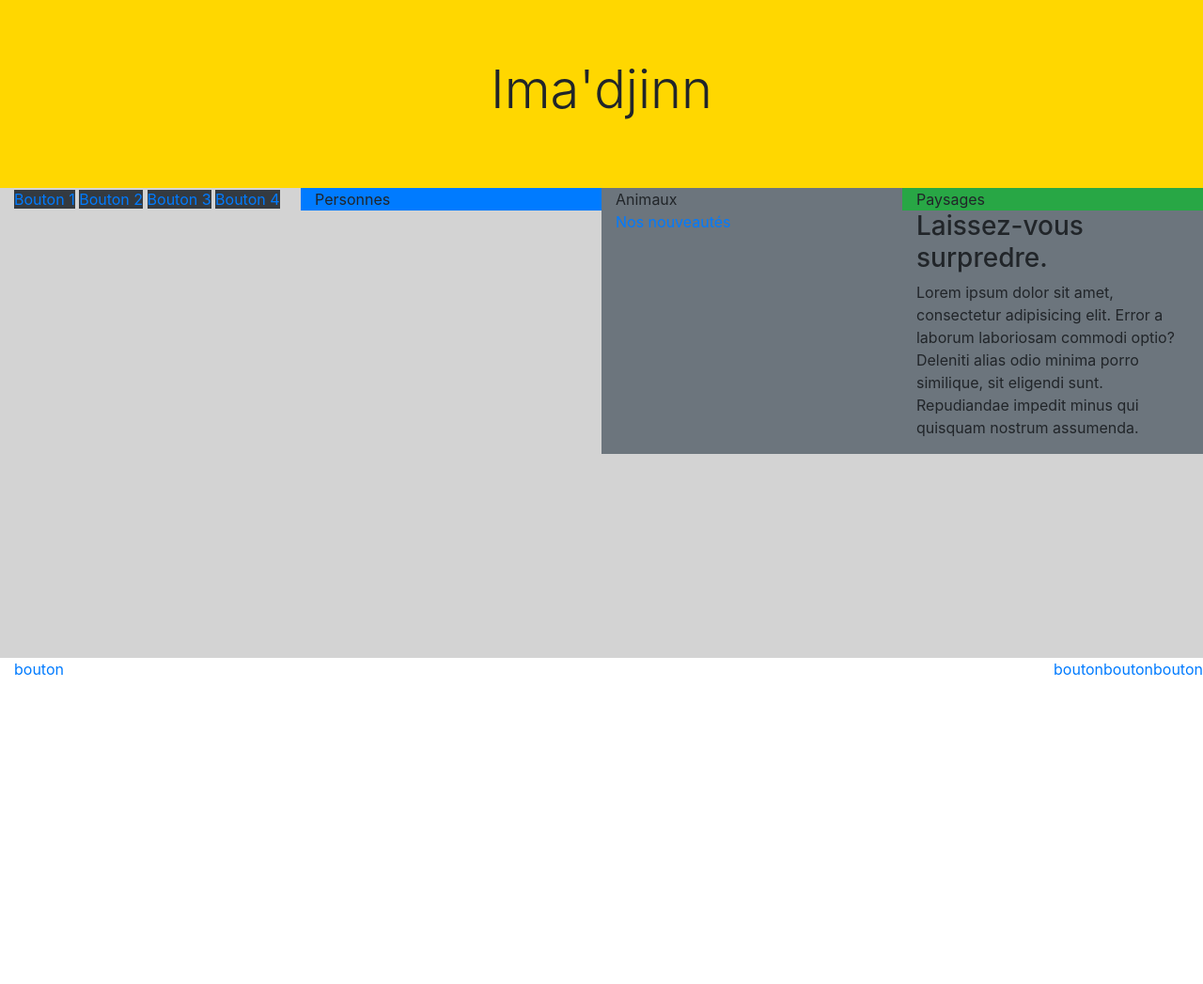
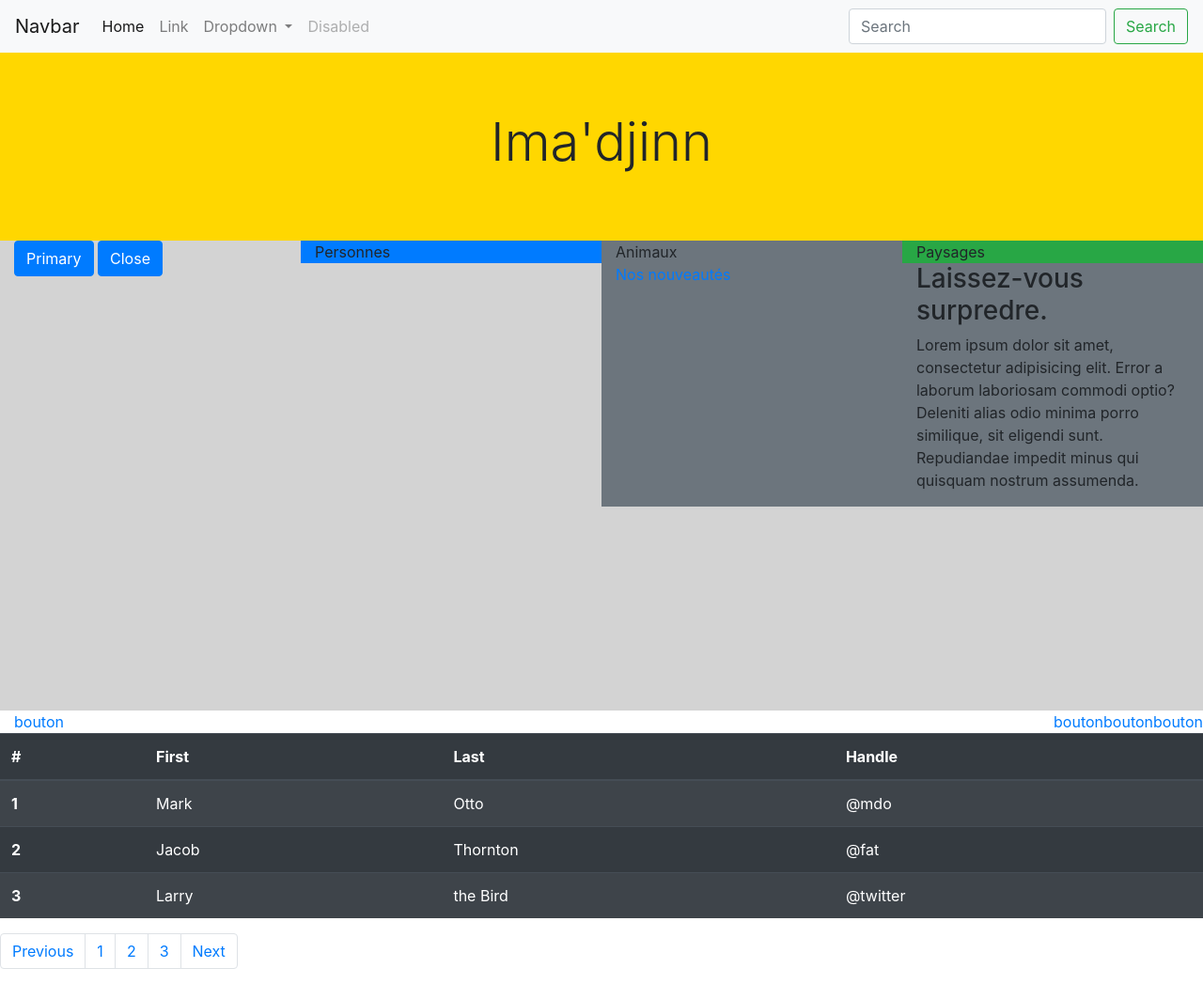
Before and after one commit to Gaied/Css3Projet, a plain HTML site: page Css/Exo-Bootstrap/index.html in a window 1280 px wide. Shown: the whole page at 94% size. Before the commit the page ends 800 px from the top, so only its background shows below. Drawn offline with nearby package versions, Linux system fonts and the light colour scheme.

Commit message:
Bootstarp Navbar
Ajouter navbar

```diff
--- a/Css/Exo-Bootstrap/index.html
+++ b/Css/Exo-Bootstrap/index.html
@@ -21,6 +21,41 @@
         <script src="js/bootstrap.min.js" ></script>
         <script src="js/jquery-3.4.1.min.js" ></script>
         <script src="js/main.js" ></script>
+        <nav class="navbar navbar-expand-lg navbar-light bg-light">
+            <a class="navbar-brand" href="#">Navbar</a>
+            <button class="navbar-toggler" type="button" data-toggle="collapse" data-target="#navbarSupportedContent" aria-controls="navbarSupportedContent" aria-expanded="false" aria-label="Toggle navigation">
+                <span class="navbar-toggler-icon"></span>
+            </button>
+
+            <div class="collapse navbar-collapse" id="navbarSupportedContent">
+                <ul class="navbar-nav mr-auto">
+                    <li class="nav-item active">
+                        <a class="nav-link" href="#">Home <span class="sr-only">(current)</span></a>
+                    </li>
+                    <li class="nav-item">
+                        <a class="nav-link" href="#">Link</a>
+                    </li>
+                    <li class="nav-item dropdown">
+                        <a class="nav-link dropdown-toggle" href="#" id="navbarDropdown" role="button" data-toggle="dropdown" aria-haspopup="true" aria-expanded="false">
+                            Dropdown
+                        </a>
+                        <div class="dropdown-menu" aria-labelledby="navbarDropdown">
+                            <a class="dropdown-item" href="#">Action</a>
+                            <a class="dropdown-item" href="#">Another action</a>
+                            <div class="dropdown-divider"></div>
+                            <a class="dropdown-item" href="#">Something else here</a>
+                        </div>
+                    </li>
+                    <li class="nav-item">
+                        <a class="nav-link disabled" href="#" tabindex="-1" aria-disabled="true">Disabled</a>
+                    </li>
+                </ul>
+                <form class="form-inline my-2 my-lg-0">
+                    <input class="form-control mr-sm-2" type="search" placeholder="Search" aria-label="Search">
+                    <button class="btn btn-outline-success my-2 my-sm-0" type="submit">Search</button>
+                </form>
+            </div>
+        </nav>
 
         <div class="container-fluid">
             <div class="row justify-content-center align-items-center" id="bandeau">
@@ -30,14 +65,36 @@
             </div>
             <div class="row">
                 <div class="col-3 h-500">
-                    <a class="bg-dark d-bloc" href="#">Bouton 1</a>
-                    <a class="bg-dark d-bloc" href="">Bouton 2</a>
-                    <a class="bg-dark d-bloc" href="">Bouton 3</a>
-                    <a class="bg-dark d-bloc" href="">Bouton 4</a>
+
+                    <button type="button" class="btn btn-primary">Primary</button>
+                    <button type="button" class="btn btn-primary" data-toggle="modal" data-target="#exampleModal">
+  Close
+</button>
+
                 </div>
                 <div class="col-9 h-500">
                     <div class="row" id="categ">
                         <div class="col d-flex justify-center bg-primary">Personnes</div>
+                        <!-- Modal -->
+<div class="modal fade" id="exampleModal" tabindex="-1" role="dialog" aria-labelledby="exampleModalLabel" aria-hidden="true">
+  <div class="modal-dialog" role="document">
+    <div class="modal-content">
+      <div class="modal-header">
+        <h5 class="modal-title" id="exampleModalLabel">Modal title</h5>
+        <button type="button" class="close" data-dismiss="modal" aria-label="Close">
+          <span aria-hidden="true">&times;</span>
+        </button>
+      </div>
+      <div class="modal-body">
+        ...
+      </div>
+      <div class="modal-footer">
+        <button type="button" class="btn btn-secondary" data-dismiss="modal">Close</button>
+        <button type="button" class="btn btn-primary">Save changes</button>
+      </div>
+    </div>
+  </div>
+</div>
                         <div class="col d-flex justify-center bg-secondary">Animaux</div>
                         <div class="col  d-flex justify-center bg-success">Paysages</div>
                     </div>
@@ -64,6 +121,50 @@
                 <a href="#" class="pg-dark d-inline-block">bouton</a>
                 <a href="#" class="pg-dark d-inline-block">bouton</a>
             </div>
+            <div class="row">
+                <table class="table table-striped table-dark">
+                    <thead>
+                        <tr>
+                            <th scope="col">#</th>
+                            <th scope="col">First</th>
+                            <th scope="col">Last</th>
+                            <th scope="col">Handle</th>
+                        </tr>
+                    </thead>
+                    <tbody>
+                        <tr>
+                            <th scope="row">1</th>
+                            <td>Mark</td>
+                            <td>Otto</td>
+                            <td>@mdo</td>
+                        </tr>
+                        <tr>
+                            <th scope="row">2</th>
+                            <td>Jacob</td>
+                            <td>Thornton</td>
+                            <td>@fat</td>
+                        </tr>
+                        <tr>
+                            <th scope="row">3</th>
+                            <td>Larry</td>
+                            <td>the Bird</td>
+                            <td>@twitter</td>
+                        </tr>
+                    </tbody>
+                </table>
+
+                <nav aria-label="Page navigation example">
+  <ul class="pagination">
+    <li class="page-item"><a class="page-link" href="#">Previous</a></li>
+    <li class="page-item"><a class="page-link" href="#">1</a></li>
+    <li class="page-item"><a class="page-link" href="#">2</a></li>
+    <li class="page-item"><a class="page-link" href="#">3</a></li>
+    <li class="page-item"><a class="page-link" href="#">Next</a></li>
+  </ul>
+</nav>
+
+
+            </div>
         </div>
 
     </body>
```
